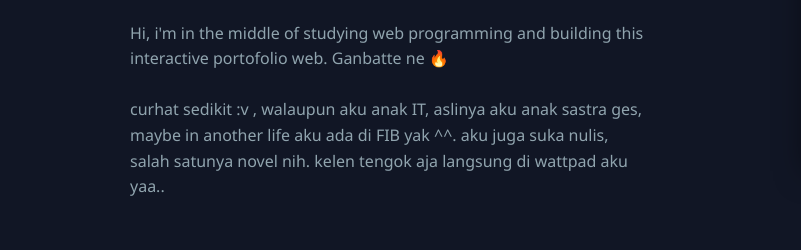
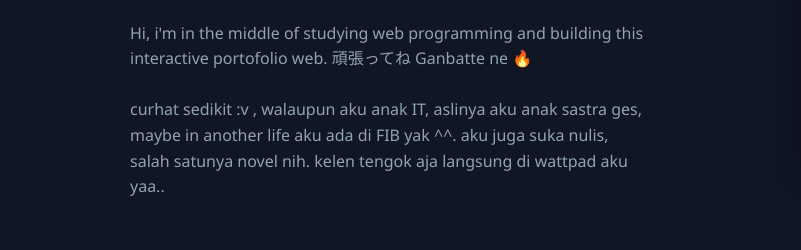
Before and after one commit to arieeksm/portofolio-pemweb, a plain HTML site: page index.html in a window 1280 px wide. Shown: the part 412-662 px from the top of the page, 0-801 px from the left. Drawn offline with Linux system fonts and the light colour scheme; grey boxes are pictures that could not be loaded.

Commit message:
add some japanese words

```diff
--- a/index.html
+++ b/index.html
@@ -45,7 +45,7 @@
 
           <p class="hero-description">
             Hi, i'm in the middle of studying web programming and building this
-            interactive portofolio web. Ganbatte ne 🔥
+            interactive portofolio web. 頑張ってね Ganbatte ne 🔥
             <br /><br />
             curhat sedikit :v , walaupun aku anak IT, aslinya aku anak sastra
             ges, maybe in another life aku ada di FIB yak ^^. aku juga suka
```
